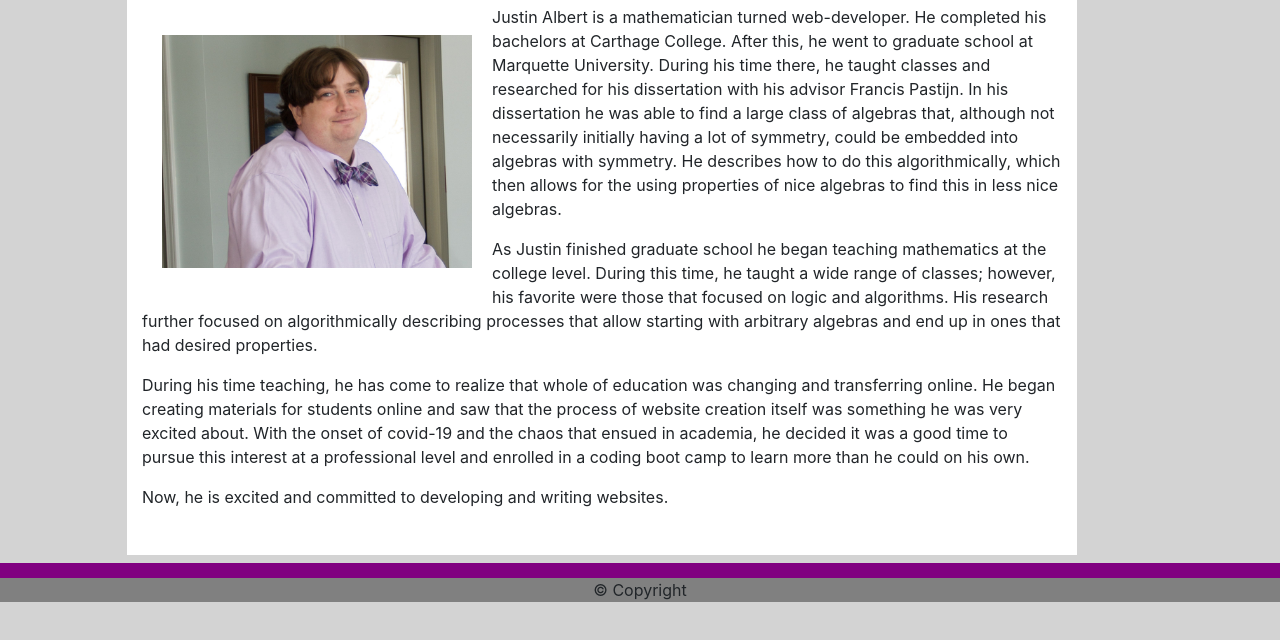
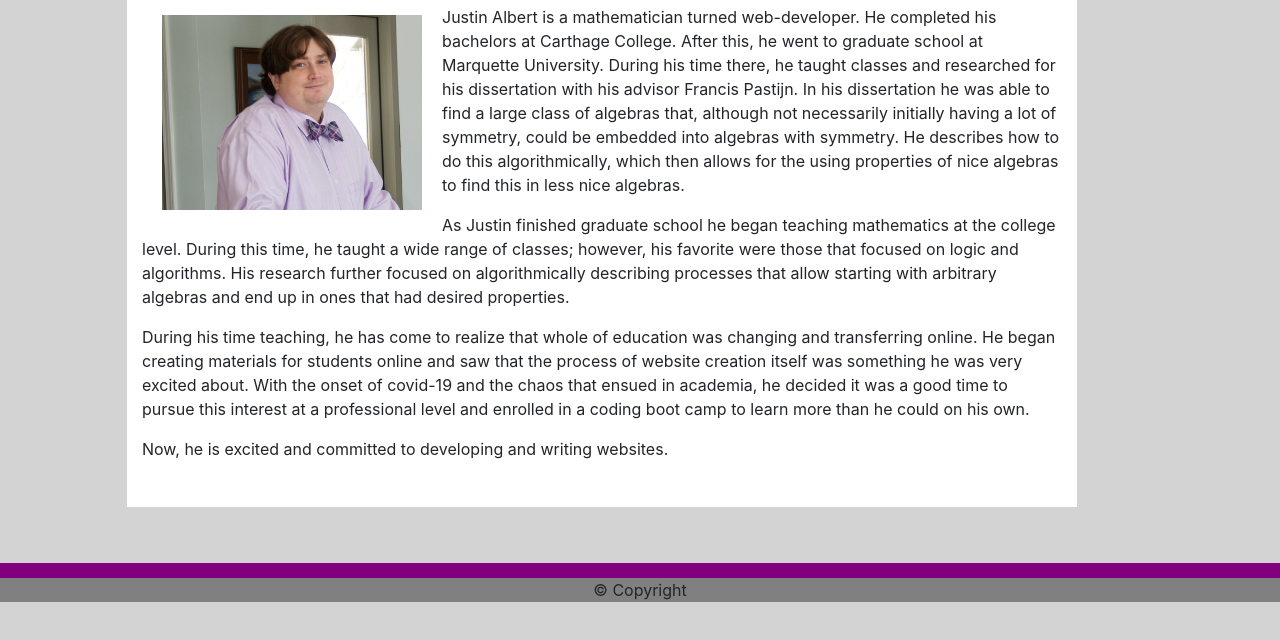
Before and after one commit to jalbert12485/portfolio-server, a website: page public/html/index.html in a window 1280 px wide. Shown: the part 198-838 px from the top of the page. After the commit the page ends 800 px from the top, so only its background shows below. Drawn offline with nearby package versions, Linux system fonts and the light colour scheme; files whose address does not match are found by name.

Commit message:
more responsiveness work

```diff
--- a/public/css/style.css
+++ b/public/css/style.css
@@ -18,12 +18,24 @@ img{
 
 #aboutimg{
     float: left;
-    padding: 20px;
+    padding-right: 20px;
+    padding-left: 20px;
     box-sizing: border-box;
     width: 100%;
-    max-width: 350px;
+    height: auto;
 
 }
+
+@media screen and (min-width: 500px) {
+    #aboutimg {
+        float: left;
+        padding-right: 20px;
+        padding-left: 20px;
+        box-sizing: border-box;
+        width: 300px;
+
+    }
+  }
 
 footer{
     position: fixed;
```
